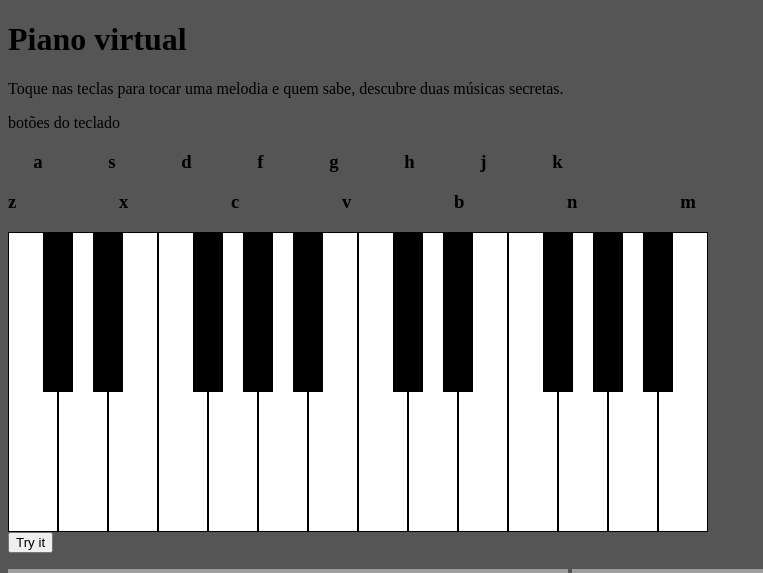
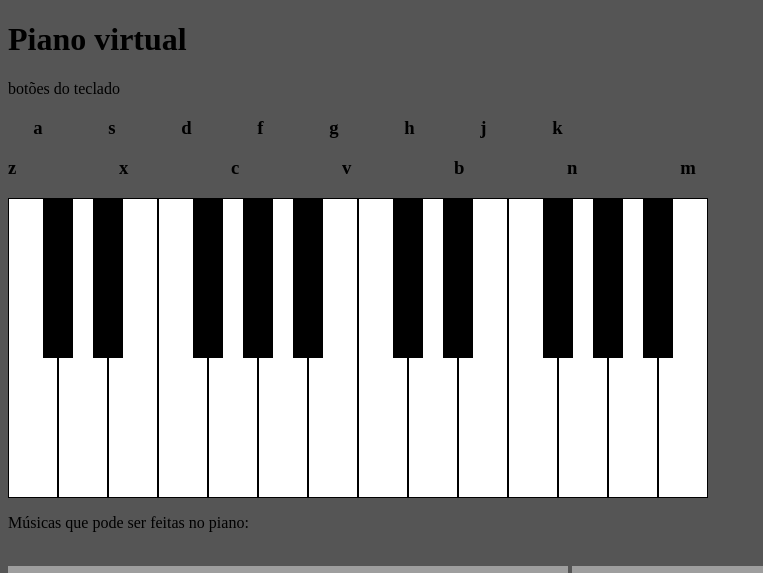
Before and after one commit to senacrs-emti/2022-2M-projetodev-G6, a PHP site: page / in a window 1280 px wide. Shown: the part 26-599 px from the top of the page, without its empty margins (0-763 px from the left). Run offline with PHP 8.4, Linux system fonts and the light colour scheme; grey boxes are pictures that could not be loaded.

Commit message:
Add files via upload

```diff
--- a/index.php
+++ b/index.php
@@ -11,7 +11,6 @@
 
 <body>
 <h1> Piano virtual</h1>
-<p>Toque nas teclas para tocar uma melodia e quem sabe, descubre duas músicas secretas.</p>
 
 <p>botões do teclado</p>
 <h3> a  s  d  f  g  h  j  k</h3>
@@ -56,26 +55,12 @@
    </div>
    </div>
 
+   <p>Músicas que pode ser feitas no piano:</p>
 
-   <button onclick="myFunction()">Try it</button>
+<br>
+   <iframe width="560" height="315" src="https://www.youtube.com/embed/e838BE_MH6s" title="YouTube video player" frameborder="0" allow="accelerometer; autoplay; clipboard-write; encrypted-media; gyroscope; picture-in-picture" allowfullscreen></iframe>
 
-<p id="demo"></p>
-
-<script>
-function myFunction() {
-  let texto = prompt("desbloqueou uma música");
-  if (texto != null) {
-    document.getElementById("primeiro").innerHTML =
-    "primeiro " + texto ;
-
-    alert.getElementByID("primeiro");
-  }
-}
-</script>
-<iframe width="560" id="primeiro" height="315" src="https://www.youtube.com/embed/fJ9rUzIMcZQ" title="YouTube video player" frameborder="0" allow="accelerometer; autoplay; clipboard-write; encrypted-media; gyroscope; picture-in-picture" allowfullscreen></iframe>
-  <iframe width="560" id="segundo" height="315" src="https://www.youtube.com/embed/ZHwVBirqD2s" title="YouTube video player" frameborder="0" allow="accelerometer; autoplay; clipboard-write; encrypted-media; gyroscope; picture-in-picture" allowfullscreen></iframe>
-
-
+    <iframe width="560" height="315" src="https://www.youtube.com/embed/aqVscO_FPZY" title="YouTube video player" frameborder="0" allow="accelerometer; autoplay; clipboard-write; encrypted-media; gyroscope; picture-in-picture" allowfullscreen></iframe>
 
 
 
--- a/script.js
+++ b/script.js
@@ -101,7 +101,8 @@ document.addEventListener('keydown', e => {
   switch (e.key) {
     case 'a':
       somSi()
-    break;
+      break;
+
 
   }
   switch (e.key) {
```
Also changed, not shown: style.css (line endings or trailing spaces), 14 other files.
